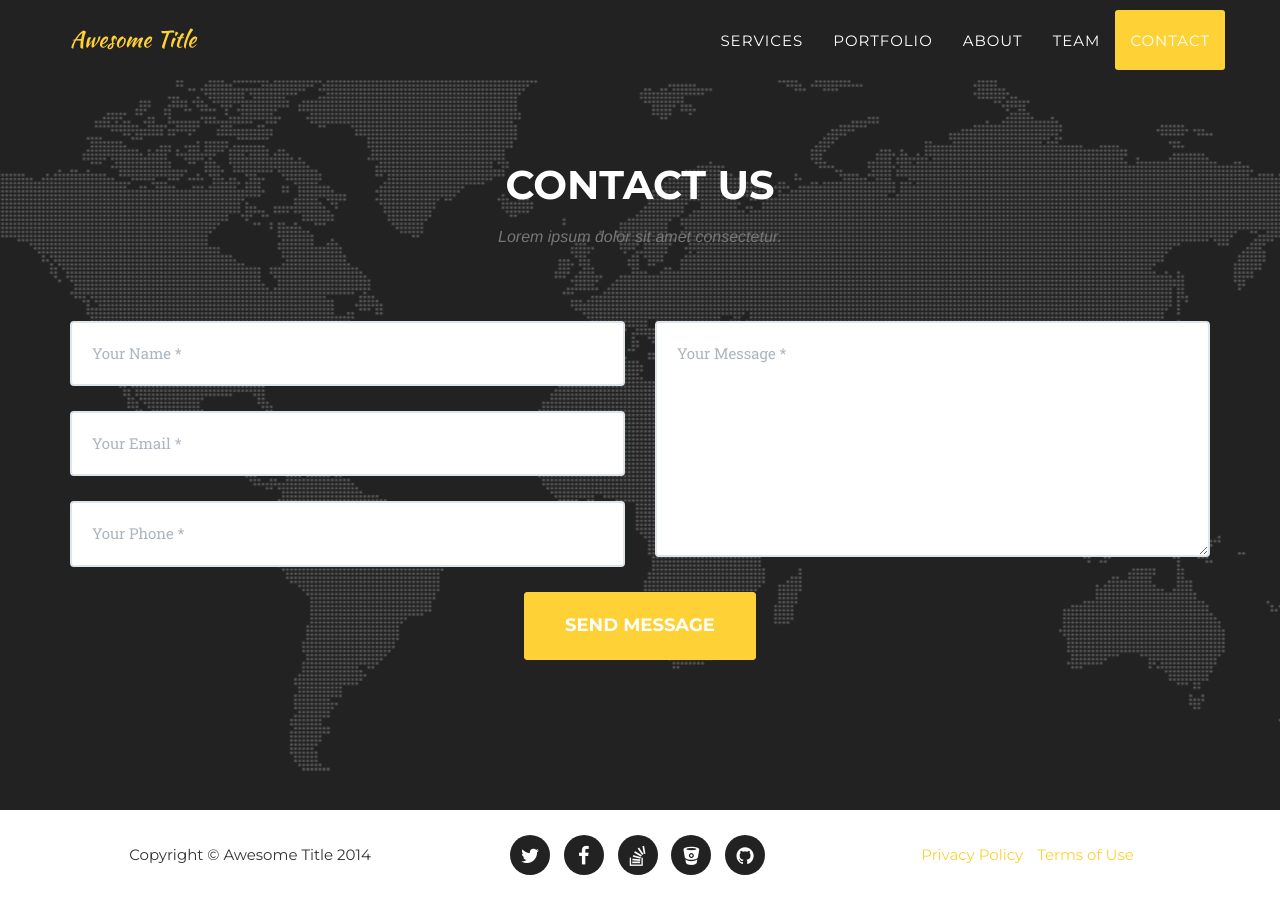
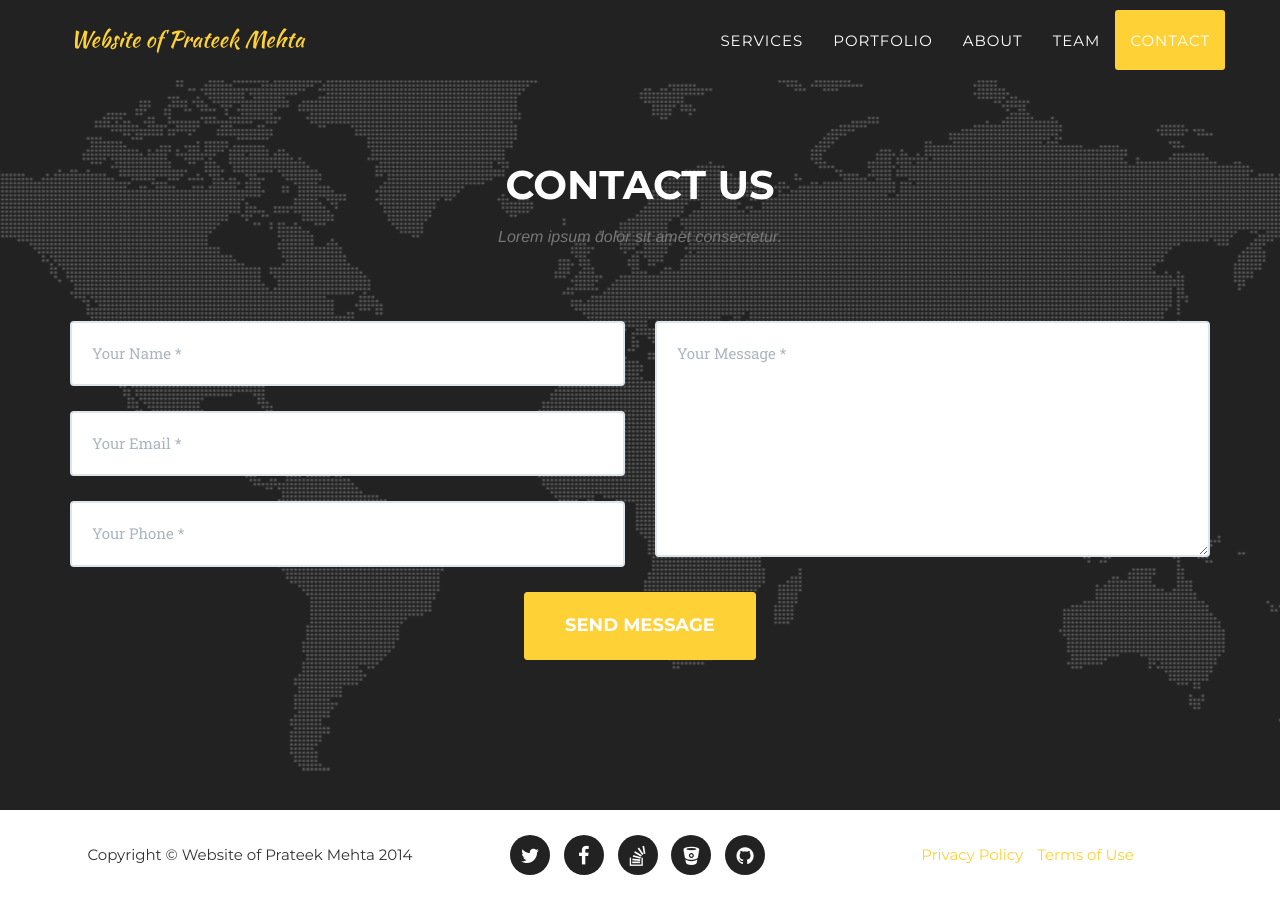
Before and after one commit to prateeekmehta/prateeekmehta.github.io, a Jekyll site: the page built from index.html, in a window 1280 px wide and 900 px high, scrolled down 5636 px. Built offline with Jekyll 4.4.1, drawn with Linux system fonts in a browser that asks for light colours; some web fonts are replaced.

Commit message:
updated title

```diff
--- a/_config.yml
+++ b/_config.yml
@@ -2,7 +2,7 @@ url: http://prateekmehta.com
 baseurl: http://prateekmehta.com
 
 # Site settings
-title: Awesome Title
+title: Website of Prateek Mehta
 email: your-email@domain.com
 description: "Write an awesome description for your new site here. You can edit this line in _config.yml. It will appear in your document head meta (for Google search results) and in your feed.xml site description."
 
```
